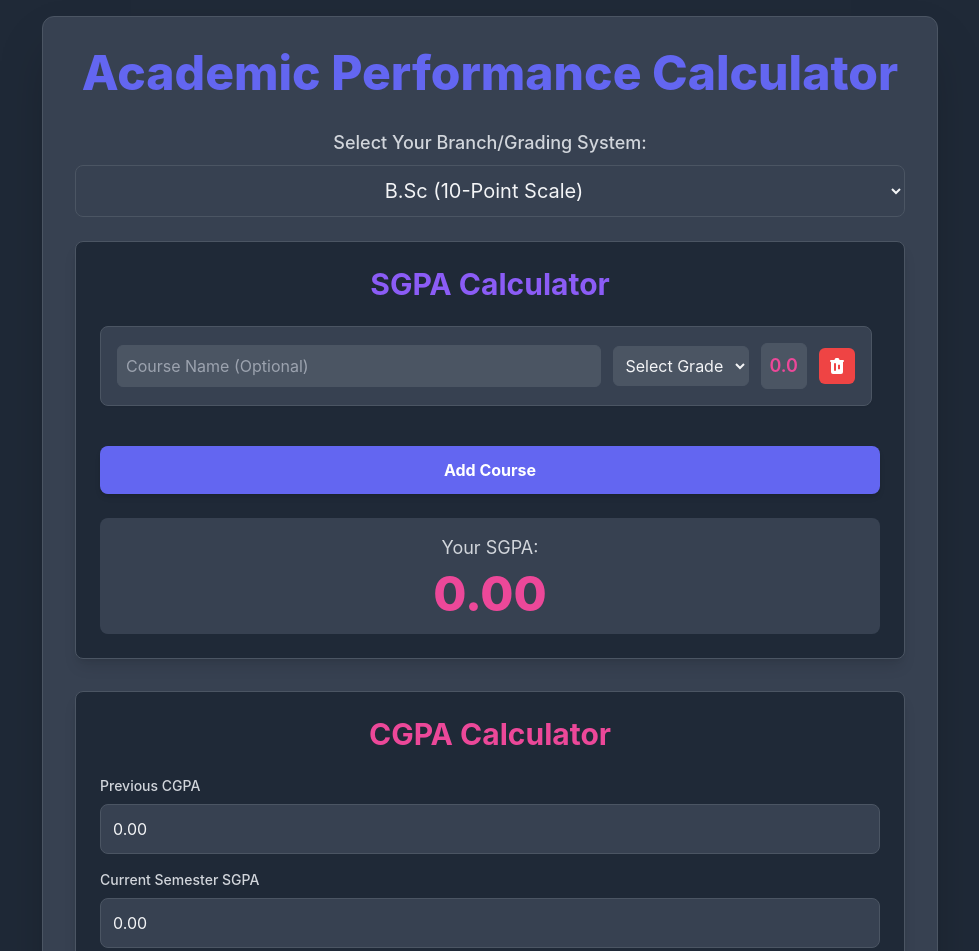
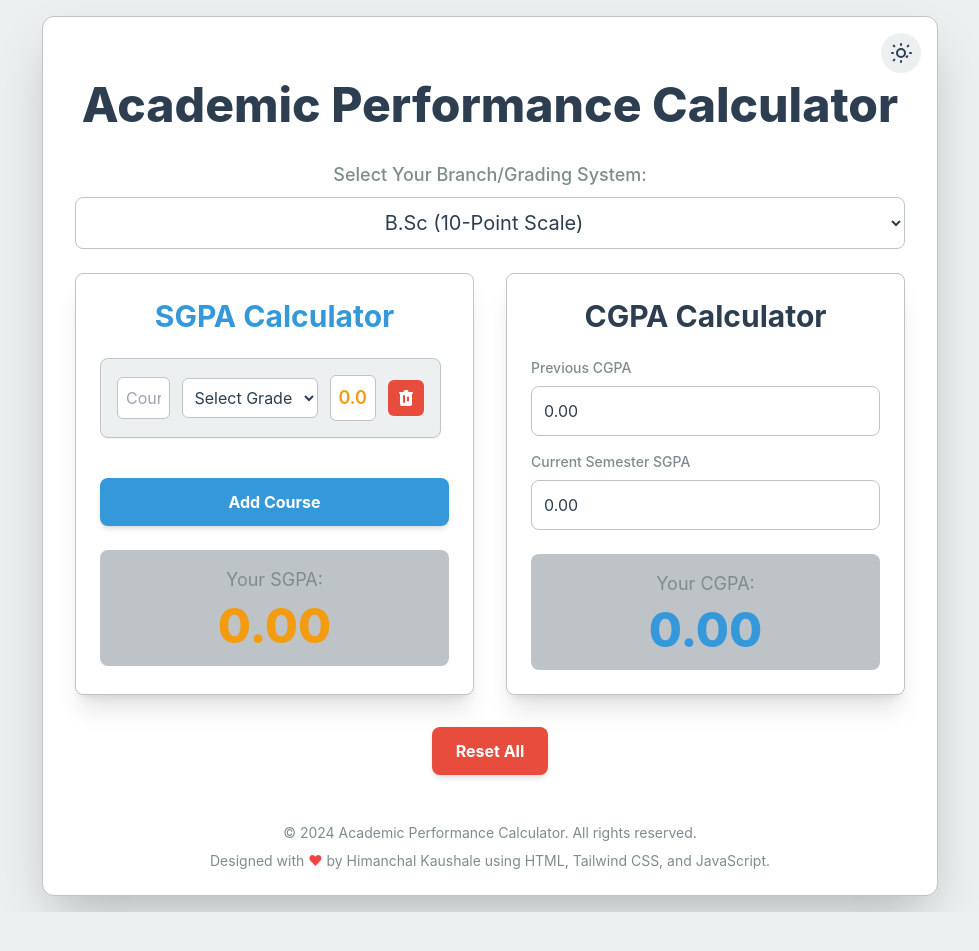
Before and after one commit to himanchalkaushale/CGPA-Calculator, a website built with Vite: page index.html in a window 1280 px wide. Shown: the top 951 px of the page, without its empty margins (150-1129 px from the left). After the commit the page ends 912 px from the top, so only its background shows below. Built offline with nearby package versions, Linux system fonts and the light colour scheme.

Commit message:
cgpa website update 2 commit

```diff
--- a/index.html
+++ b/index.html
@@ -1,5 +1,5 @@
 <!doctype html>
-<html lang="en">
+<html lang="en" data-theme="light">
   <head>
     <meta charset="UTF-8" />
     <link rel="icon" type="image/svg+xml" href="/vite.svg" />
@@ -8,52 +8,58 @@
     <link rel="stylesheet" href="/style.css">
   </head>
   <body class="min-h-screen flex items-center justify-center p-4">
-    <div id="app" class="w-full max-w-4xl bg-card rounded-xl shadow-2xl p-6 md:p-8 border border-border">
+    <div id="app" class="w-full max-w-4xl bg-card rounded-xl shadow-2xl pt-16 pb-6 px-6 md:px-8 border border-border relative">
+      <button id="theme-toggle" class="absolute top-4 right-4 p-2 rounded-full bg-background text-text hover:bg-border transition duration-200">
+        <svg xmlns="http://www.w3.org/2000/svg" class="h-6 w-6" fill="none" viewBox="0 0 24 24" stroke="currentColor" stroke-width="2">
+          <path stroke-linecap="round" stroke-linejoin="round" d="M12 3v1m0 16v1m9-9h1M4 12H3m15.325 3.325l-.707.707M5.373 5.373l-.707-.707M18.627 5.373l.707-.707M5.373 18.627l-.707.707M16 12a4 4 0 11-8 0 4 4 0 018 0z" />
+        </svg>
+      </button>
+
       <h1 class="text-3xl sm:text-4xl md:text-5xl font-extrabold text-center text-primary mb-8 leading-tight">
         Academic Performance Calculator
       </h1>
 
       <div class="mb-6">
         <label for="branch-select" class="block text-subtext text-base sm:text-lg font-medium mb-2 text-center">Select Your Branch/Grading System:</label>
-        <select id="branch-select" class="w-full p-3 rounded-lg bg-gray-700 border border-border text-text focus:ring-2 focus:ring-primary focus:border-transparent transition duration-200 text-center text-base sm:text-xl">
+        <select id="branch-select" class="w-full p-3 rounded-lg bg-card border border-border text-text focus:ring-2 focus:ring-secondary focus:border-transparent transition duration-200 text-center text-base sm:text-xl">
           <option value="B.Sc">B.Sc (10-Point Scale)</option>
           <option value="B.Tech">B.Tech (10-Point A-F Scale)</option>
           <option value="BCA">BCA (10-Point A+ Scale)</option>
         </select>
       </div>
 
-      <div class="grid grid-cols-1 lg:grid-cols-1 gap-8 mb-8">
+      <div class="grid grid-cols-1 lg:grid-cols-2 gap-8 mb-8">
         <!-- SGPA Calculator Section -->
-        <div class="bg-gray-800 p-6 rounded-lg shadow-lg border border-border">
+        <div class="bg-card p-6 rounded-lg shadow-xl border border-border">
           <h2 class="text-2xl sm:text-3xl font-bold text-secondary mb-6 text-center">SGPA Calculator</h2>
           <div id="course-inputs" class="space-y-4 mb-6 max-h-96 overflow-y-auto pr-2">
             <!-- Course input rows will be added here by JavaScript -->
           </div>
-          <button id="add-course" class="w-full bg-primary hover:bg-secondary text-white font-bold py-3 px-4 rounded-lg transition duration-300 ease-in-out transform hover:scale-105 shadow-md">
+          <button id="add-course" class="w-full bg-secondary hover:bg-primary text-white font-bold py-3 px-4 rounded-lg transition duration-300 ease-in-out transform hover:scale-105 shadow-md">
             Add Course
           </button>
-          <div class="mt-6 p-4 bg-gray-700 rounded-lg text-center">
+          <div class="mt-6 p-4 bg-border rounded-lg text-center">
             <p class="text-subtext text-base sm:text-lg">Your SGPA:</p>
             <p id="sgpa-result" class="text-accent text-4xl sm:text-5xl font-extrabold mt-2">0.00</p>
           </div>
         </div>
 
         <!-- CGPA Calculator Section -->
-        <div class="bg-gray-800 p-6 rounded-lg shadow-lg border border-border">
-          <h2 class="text-2xl sm:text-3xl font-bold text-accent mb-6 text-center">CGPA Calculator</h2>
+        <div class="bg-card p-6 rounded-lg shadow-xl border border-border">
+          <h2 class="text-2xl sm:text-3xl font-bold text-primary mb-6 text-center">CGPA Calculator</h2>
           <div class="space-y-4 mb-6">
             <div>
               <label for="prev-cgpa" class="block text-subtext text-sm font-medium mb-2">Previous CGPA</label>
               <input type="number" id="prev-cgpa" step="0.01" min="0" value="0.00"
-                     class="w-full p-3 rounded-lg bg-gray-700 border border-border text-text focus:ring-2 focus:ring-primary focus:border-transparent transition duration-200">
+                     class="w-full p-3 rounded-lg bg-card border border-border text-text focus:ring-2 focus:ring-secondary focus:border-transparent transition duration-200">
             </div>
             <div>
               <label for="current-sgpa" class="block text-subtext text-sm font-medium mb-2">Current Semester SGPA</label>
               <input type="number" id="current-sgpa" step="0.01" min="0" max="10" value="0.00"
-                     class="w-full p-3 rounded-lg bg-gray-700 border border-border text-text focus:ring-2 focus:ring-primary focus:border-transparent transition duration-200">
+                     class="w-full p-3 rounded-lg bg-card border border-border text-text focus:ring-2 focus:ring-secondary focus:border-transparent transition duration-200">
             </div>
           </div>
-          <div class="mt-6 p-4 bg-gray-700 rounded-lg text-center">
+          <div class="mt-6 p-4 bg-border rounded-lg text-center">
             <p class="text-subtext text-base sm:text-lg">Your CGPA:</p>
             <p id="cgpa-result" class="text-secondary text-4xl sm:text-5xl font-extrabold mt-2">0.00</p>
           </div>
@@ -61,7 +67,7 @@
       </div>
 
       <div class="text-center mt-8">
-        <button id="reset-all" class="bg-red-600 hover:bg-red-700 text-white font-bold py-3 px-6 rounded-lg transition duration-300 ease-in-out transform hover:scale-105 shadow-md">
+        <button id="reset-all" class="bg-danger hover:bg-red-700 text-white font-bold py-3 px-6 rounded-lg transition duration-300 ease-in-out transform hover:scale-105 shadow-md">
           Reset All
         </button>
       </div>
--- a/main.js
+++ b/main.js
@@ -7,6 +7,8 @@ document.addEventListener('DOMContentLoaded', () => {
   const cgpaResultDisplay = document.getElementById('cgpa-result');
   const resetAllBtn = document.getElementById('reset-all');
   const branchSelect = document.getElementById('branch-select');
+  const themeToggleBtn = document.getElementById('theme-toggle');
+  const htmlElement = document.documentElement;
 
   let courseCount = 0;
 
@@ -33,6 +35,32 @@ document.addEventListener('DOMContentLoaded', () => {
 
   let currentGradePoints = gradingSystems['B.Sc']; // Default to B.Sc
 
+  // Theme management functions
+  function setTheme(theme) {
+    htmlElement.setAttribute('data-theme', theme);
+    localStorage.setItem('theme', theme);
+    updateThemeToggleIcon(theme);
+  }
+
+  function toggleTheme() {
+    const currentTheme = htmlElement.getAttribute('data-theme');
+    const newTheme = currentTheme === 'light' ? 'dark' : 'light';
+    setTheme(newTheme);
+  }
+
+  function updateThemeToggleIcon(theme) {
+    const icon = themeToggleBtn.querySelector('svg');
+    if (theme === 'dark') {
+      icon.innerHTML = `
+        <path stroke-linecap="round" stroke-linejoin="round" d="M20.354 15.354A9 9 0 018.646 3.646 9.003 9.003 0 0012 21a9.003 9.003 0 008.354-5.646z" />
+      `; // Moon icon
+    } else {
+      icon.innerHTML = `
+        <path stroke-linecap="round" stroke-linejoin="round" d="M12 3v1m0 16v1m9-9h1M4 12H3m15.325 3.325l-.707.707M5.373 5.373l-.707-.707M18.627 5.373l.707-.707M5.373 18.627l-.707.707M16 12a4 4 0 11-8 0 4 4 0 018 0z" />
+      `; // Sun icon
+    }
+  }
+
   // Function to update grade options in all course rows
   function updateGradeOptions() {
     const gradeOptionsHtml = Object.keys(currentGradePoints).map(grade =>
@@ -56,17 +84,17 @@ document.addEventListener('DOMContentLoaded', () => {
   function addCourseRow() {
     courseCount++;
     const courseRow = document.createElement('div');
-    // Added 'mb-4' for spacing between rows on mobile
-    courseRow.classList.add('flex', 'flex-col', 'md:flex-row', 'gap-3', 'items-center', 'bg-gray-700', 'p-4', 'rounded-lg', 'shadow-sm', 'border', 'border-border', 'mb-4');
+    // Updated classes for new theme
+    courseRow.classList.add('flex', 'flex-col', 'md:flex-row', 'gap-3', 'items-center', 'bg-background', 'p-4', 'rounded-lg', 'shadow-sm', 'border', 'border-border', 'mb-4');
     courseRow.innerHTML = `
       <input type="text" placeholder="Course Name (Optional)"
-             class="w-full md:flex-1 p-2 rounded-md bg-gray-600 border border-border text-text focus:ring-1 focus:ring-primary focus:border-transparent transition duration-200">
-      <select class="w-full md:w-auto p-2 rounded-md bg-gray-600 border border-border text-text focus:ring-1 focus:ring-primary focus:border-transparent transition duration-200 course-grade">
+             class="w-full md:flex-1 p-2 rounded-md bg-card border border-border text-text focus:ring-1 focus:ring-secondary focus:border-transparent transition duration-200">
+      <select class="w-full md:w-auto p-2 rounded-md bg-card border border-border text-text focus:ring-1 focus:ring-secondary focus:border-transparent transition duration-200 course-grade">
         <option value="N/A">Select Grade</option>
         ${Object.keys(currentGradePoints).map(grade => `<option value="${grade}">${grade}</option>`).join('')}
       </select>
-      <span class="w-full md:w-auto course-grade-points text-center text-lg font-semibold text-accent bg-gray-600 p-2 rounded-md border border-border flex-shrink-0">0.0</span>
-      <button class="w-full md:w-auto remove-course bg-red-500 hover:bg-red-600 text-white p-2 rounded-md transition duration-200">
+      <span class="w-full md:w-auto course-grade-points text-center text-lg font-semibold text-accent bg-card p-2 rounded-md border border-border flex-shrink-0">0.0</span>
+      <button class="w-full md:w-auto remove-course bg-danger hover:bg-red-700 text-white p-2 rounded-md transition duration-200">
         <svg xmlns="http://www.w3.org/2000/svg" class="h-5 w-5 mx-auto" viewBox="0 0 20 20" fill="currentColor">
           <path fill-rule="evenodd" d="M9 2a1 1 0 00-.894.553L7.382 4H4a1 1 0 000 2v10a2 2 0 002 2h8a2 2 0 002-2V6a1 1 0 100-2h-3.382l-.724-1.447A1 1 0 0011 2H9zM7 8a1 1 0 012 0v6a1 1 0 11-2 0V8zm6 0a1 1 0 11-2 0v6a1 1 0 112 0V8z" clip-rule="evenodd" />
         </svg>
@@ -168,6 +196,7 @@ document.addEventListener('DOMContentLoaded', () => {
 
   // Event Listeners
   addCourseBtn.addEventListener('click', addCourseRow);
+  themeToggleBtn.addEventListener('click', toggleTheme);
 
   // Apply validation and formatting on blur for both CGPA inputs
   prevCgpaInput.addEventListener('blur', () => {
@@ -207,4 +236,8 @@ document.addEventListener('DOMContentLoaded', () => {
   addCourseRow();
   updateGradeOptions(); // Ensure initial grade options are correct and points are displayed
   calculateAll();
+
+  // Apply saved theme on load
+  const savedTheme = localStorage.getItem('theme') || 'light';
+  setTheme(savedTheme);
 });
--- a/style.css
+++ b/style.css
@@ -4,18 +4,34 @@
 
 @layer base {
   :root {
-    --color-primary: #a78bfa; /* Purple-500 */
-    --color-secondary: #818cf8; /* Indigo-400 */
-    --color-accent: #38b2ac; /* Teal-500 */
-    --color-text: #e2e8f0; /* Slate-200 */
-    --color-subtext: #94a3b8; /* Slate-400 */
-    --color-background: #1a202c; /* Dark Blue-Gray */
-    --color-card: #2d3748; /* Darker Blue-Gray */
-    --color-border: #4a5568; /* Gray-600 */
+    /* Light Theme Colors (Modern Professional) */
+    --color-primary: #2C3E50;
+    --color-secondary: #3498DB;
+    --color-accent: #F39C12;
+    --color-text: #2C3E50;
+    --color-subtext: #7F8C8D;
+    --color-background: #ECF0F1;
+    --color-card: #FFFFFF;
+    --color-border: #BDC3C7;
+    --color-danger: #E74C3C;
+  }
+
+  [data-theme='dark'] {
+    /* Dark Theme Colors */
+    --color-primary: #BB86FC; /* Soft Purple */
+    --color-secondary: #03DAC6; /* Vibrant Teal */
+    --color-accent: #FFD700; /* Gold */
+    --color-text: #E0E0E0; /* Light Gray */
+    --color-subtext: #A0A0A0; /* Medium Gray */
+    --color-background: #121212; /* Very Dark Gray */
+    --color-card: #1E1E1E; /* Dark Gray */
+    --color-border: #333333; /* Darker Gray */
+    --color-danger: #CF6679; /* Muted Reddish Pink */
   }
 
   body {
     @apply bg-background text-text font-sans;
+    transition: background-color 0.3s ease, color 0.3s ease;
   }
 
   /* Custom scrollbar for course inputs */
@@ -24,16 +40,16 @@
   }
 
   #course-inputs::-webkit-scrollbar-track {
-    background: var(--color-card);
+    background: var(--color-border);
     border-radius: 10px;
   }
 
   #course-inputs::-webkit-scrollbar-thumb {
-    background: var(--color-primary);
+    background: var(--color-secondary);
     border-radius: 10px;
   }
 
   #course-inputs::-webkit-scrollbar-thumb:hover {
-    background: var(--color-secondary);
+    background: var(--color-primary);
   }
 }
```
Also changed, not shown: tailwind.config.js (+9 -8 lines).
